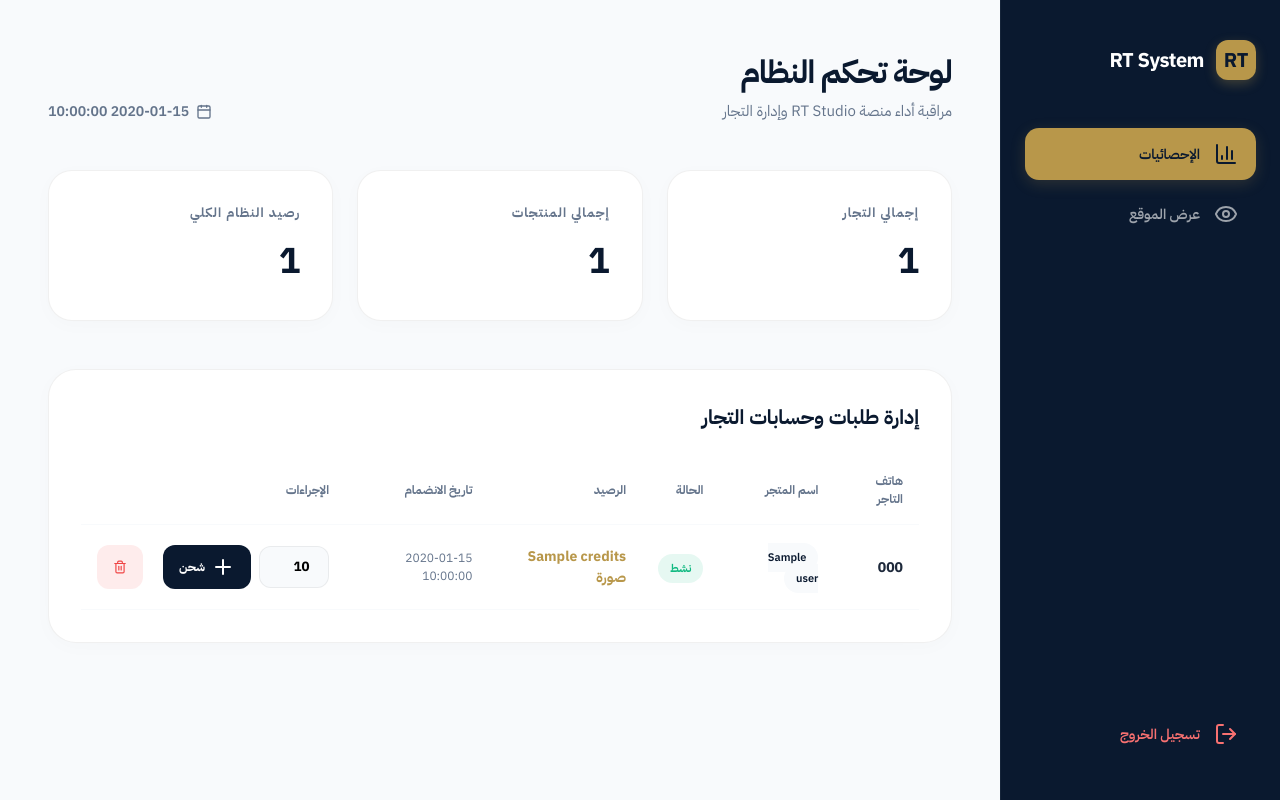
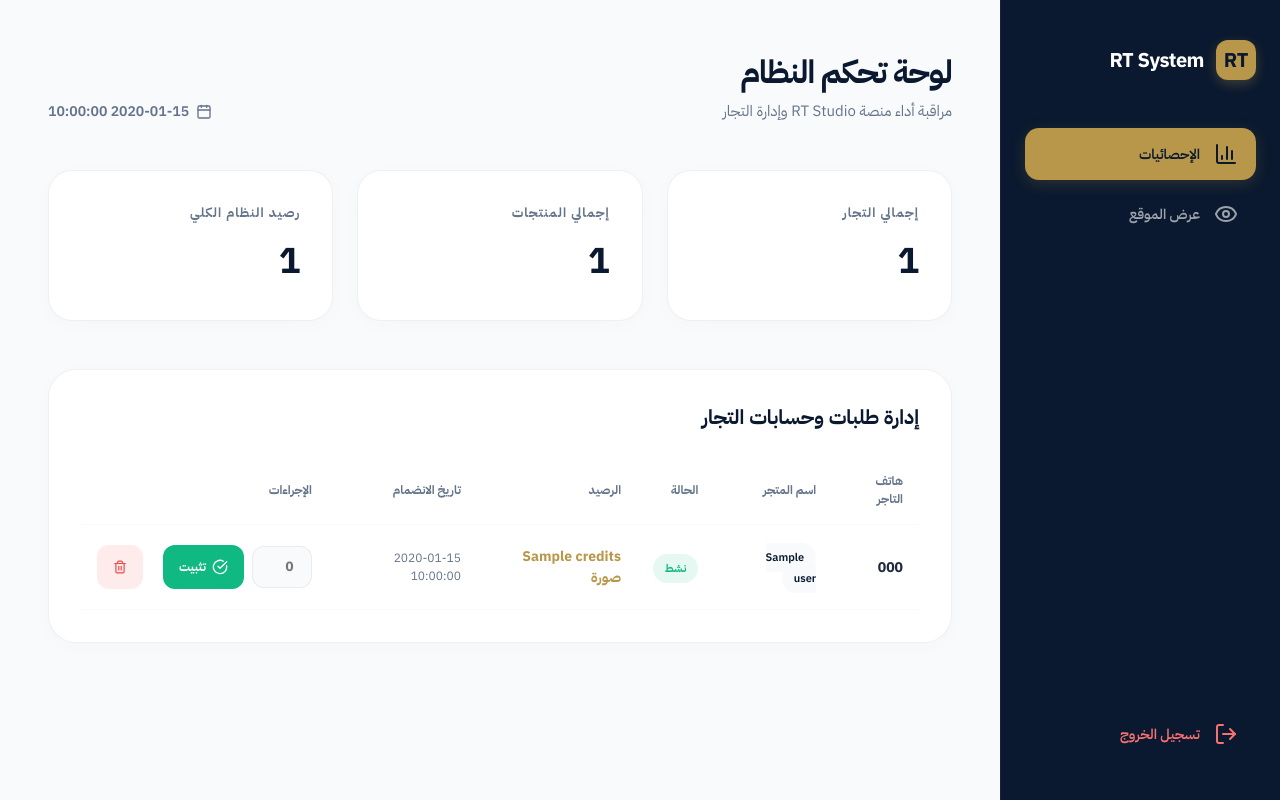
Before and after one commit to rabebar/ramallah-time, a Flask app: template templates/superadmin.html in a window 1280 px wide. Run offline with Flask 3, Linux system fonts and the light colour scheme; the template is opened without the code that fills it: most values are stand-ins (such as "Sample title", 1, 10 or a date in 2020); parts of the project's set-up code (start-up, migrations or seed data) failed here and were passed over.

Commit message:
تطوير نظام شحن الرصيد وإضافة زر التثبيت في لوحة السوبر أدمن

```diff
--- a/templates/superadmin.html
+++ b/templates/superadmin.html
@@ -26,7 +26,6 @@
         * { box-sizing: border-box; margin: 0; padding: 0; font-family: 'IBM Plex Sans Arabic', 'Inter', sans-serif; }
         body { background-color: var(--gray-bg); color: var(--text-main); display: flex; min-height: 100vh; }
 
-        /* Sidebar */
         .sidebar {
             width: var(--sidebar-w);
             background: var(--navy);
@@ -70,14 +69,12 @@
         .logout-btn { margin-top: auto; color: #f87171 !important; }
         .logout-btn:hover { background: rgba(239, 68, 68, 0.1) !important; }
 
-        /* Main Viewport */
         .main-viewport { flex-grow: 1; margin-right: var(--sidebar-w); padding: 48px; width: 100%; }
 
         .header-area { margin-bottom: 48px; display: flex; justify-content: space-between; align-items: flex-end; }
         .header-area h1 { font-size: 32px; font-weight: 800; color: var(--navy); letter-spacing: -1px; }
         .header-area p { color: var(--text-muted); font-size: 15px; margin-top: 4px; }
 
-        /* Stats Grid */
         .stats-grid { display: grid; grid-template-columns: repeat(3, 1fr); gap: 24px; margin-bottom: 48px; }
         .stat-card {
             background: var(--white);
@@ -91,7 +88,6 @@
         .stat-label { font-size: 13px; color: var(--text-muted); font-weight: 700; margin-bottom: 12px; text-transform: uppercase; letter-spacing: 1px; }
         .stat-value { font-size: 36px; font-weight: 800; color: var(--navy); }
 
-        /* Table Styles */
         .table-container {
             background: var(--white);
             border: 1px solid var(--border);
@@ -110,7 +106,6 @@
         .badge-pending { background: rgba(245, 158, 11, 0.1); color: var(--warning); }
         .badge-store { background: var(--gray-bg); color: var(--navy); font-weight: 600; }
 
-        /* Actions */
         .btn-group { display: flex; gap: 10px; align-items: center; }
         .btn-sm {
             padding: 10px 16px; border-radius: 12px;
@@ -148,7 +143,6 @@
 </head>
 <body>
 
-    <!-- Sidebar -->
     <aside class="sidebar">
         <div class="logo-area">
             <div class="logo-box">RT</div>
@@ -170,7 +164,6 @@
         </nav>
     </aside>
 
-    <!-- Main View -->
     <main class="main-viewport">
         <div class="header-area">
             <div>
@@ -183,7 +176,6 @@
             </div>
         </div>
 
-        <!-- Global Stats -->
         <div class="stats-grid">
             <div class="stat-card">
                 <div class="stat-label">إجمالي التجار</div>
@@ -199,7 +191,6 @@
             </div>
         </div>
 
-        <!-- Merchants Table -->
         <div class="table-container">
             <div class="table-title">إدارة طلبات وحسابات التجار</div>
             <table>
@@ -251,10 +242,10 @@
                                 {% else %}
                                     <form action="/superadmin/add_credits" method="POST" style="display:flex; align-items:center; gap: 8px;">
                                         <input type="hidden" name="user_id" value="{{ user.id }}">
-                                        <input type="number" name="amount" value="10" class="refill-input" required>
-                                        <button type="submit" class="btn-sm btn-refill">
-                                            <i data-lucide="plus"></i>
-                                            شحن
+                                        <input type="number" name="amount" placeholder="0" class="refill-input" style="width: 60px;" required>
+                                        <button type="submit" class="btn-sm btn-approve" title="تثبيت وشحن الرصيد">
+                                            <i data-lucide="check-circle" style="width: 16px;"></i>
+                                            تثبيت
                                         </button>
                                     </form>
                                     <a href="/superadmin/delete_user/{{ user.id }}" class="btn-sm btn-reject" style="margin-right: 10px; background: rgba(239, 68, 68, 0.1);" onclick="return confirm('تنبيه نهائي: سيتم حذف هذا التاجر النشط وكافة بياناته. هل أنت متأكد؟')">
```
